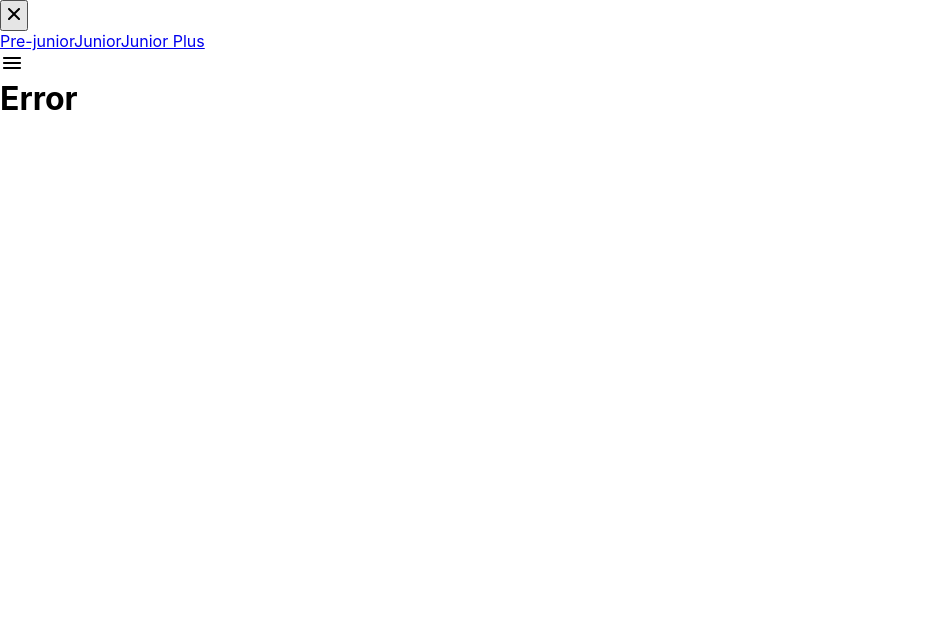
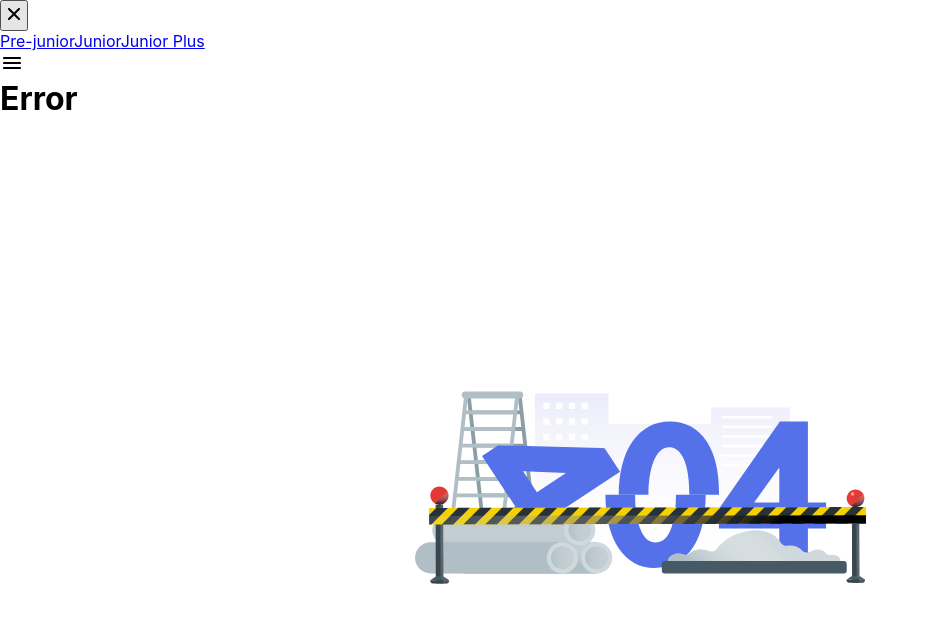
Before and after one commit to SergeyOstroukh/homework1, a React (Create React App) app: page /#/page/0 in a window 1280 px wide. Shown: the top 622 px of the page, without its empty margins (0-929 px from the left). Built offline with nearby package versions, Linux system fonts and the light colour scheme.

Commit message:
refactoring homework 5

```diff
--- a/src/s2-homeworks/hw05/Pages.tsx
+++ b/src/s2-homeworks/hw05/Pages.tsx
@@ -34,7 +34,7 @@ function Pages() {
 
 
                     {/*роут для несуществующей страницы должен отрисовать <Error404 />*/}
-                    <Route />
+                    <Route path={'/*'} element={<Error404/>}/>
                 </Routes>
             </div>
 
```
